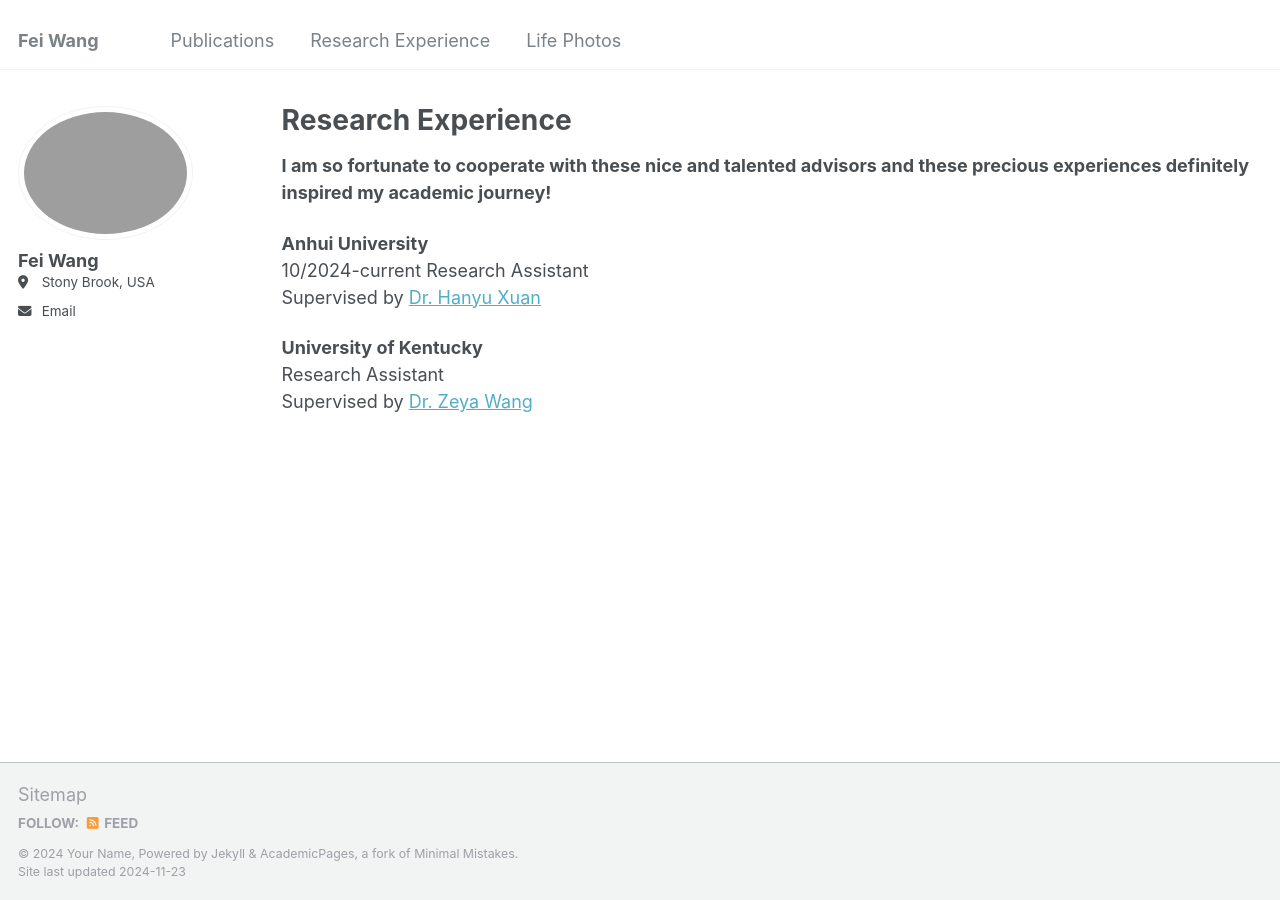
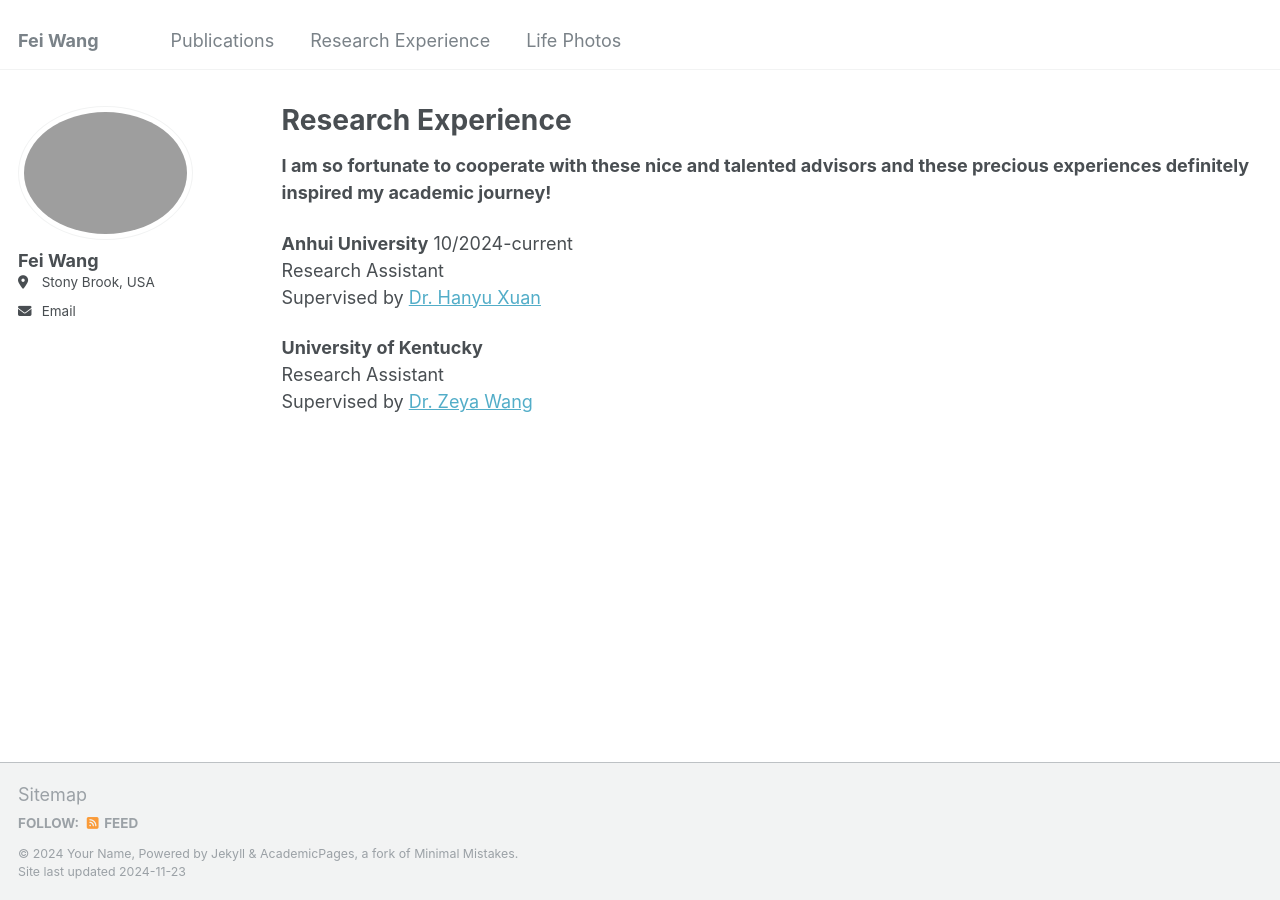
Before and after one commit to feiwang2004/feiwang2004.github.io, a Jekyll site: the page built from _pages/research_experience.md, in a window 1280 px wide. Built offline with Jekyll 4.4.1, drawn with Linux system fonts in a browser that asks for light colours.

```diff
--- a/_pages/research_experience.md
+++ b/_pages/research_experience.md
@@ -11,7 +11,7 @@ redirect_from:
 **I am so fortunate to cooperate with these nice and talented advisors and these precious experiences definitely inspired my academic journey!**
 
 
-**Anhui University**<br>                                       10/2024-current
+**Anhui University**                                       10/2024-current<br>
 Research Assistant<br>
 Supervised by [Dr. Hanyu Xuan](https://xuanhanyu.github.io/)
 
```
